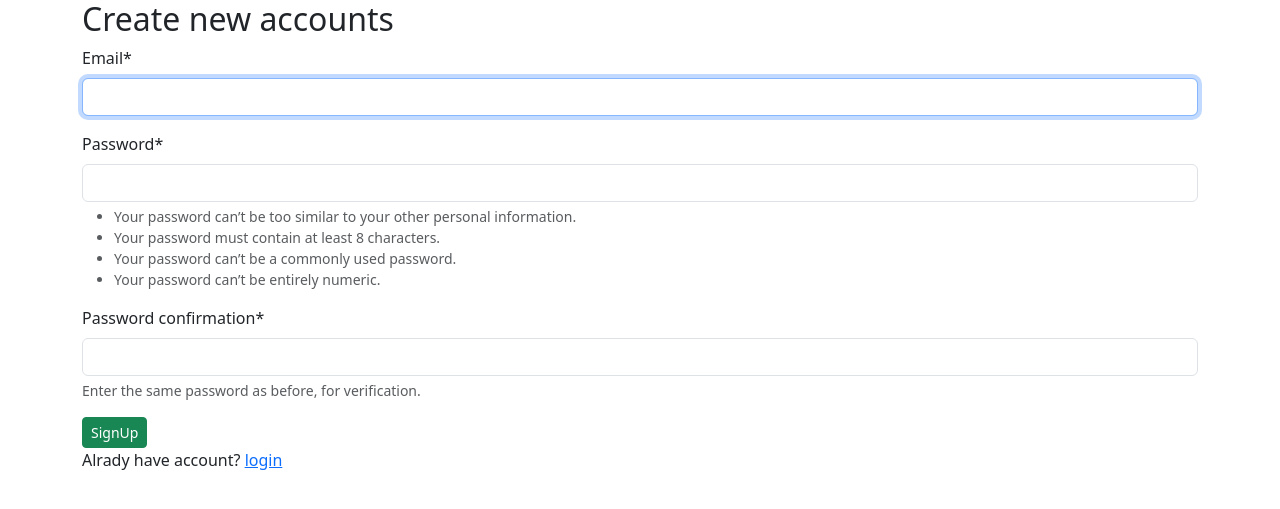
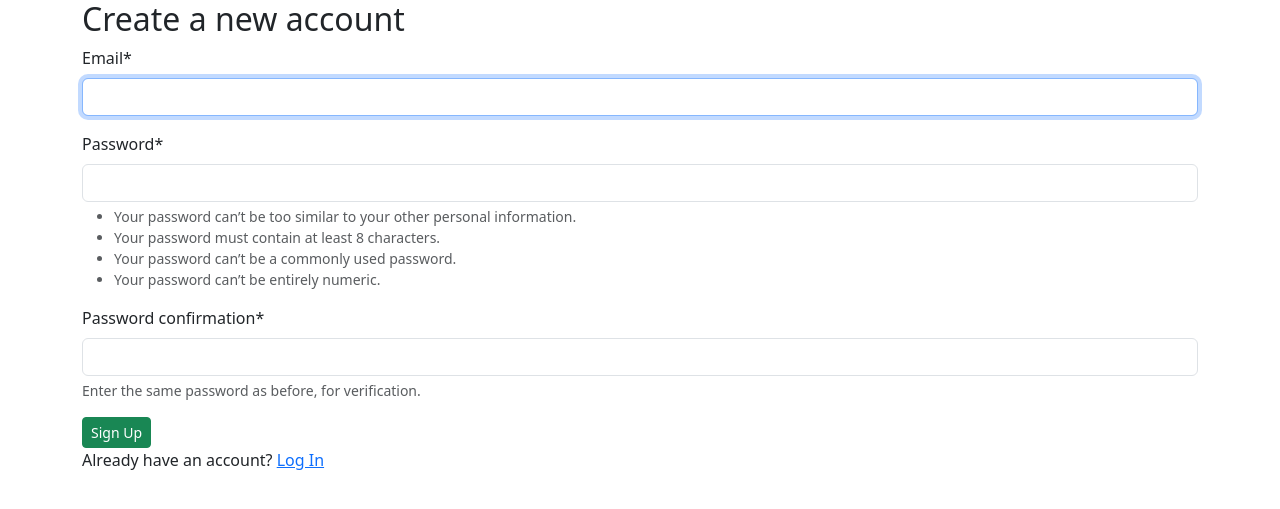
Before and after one commit to sakibbdcse/e-commerce, a Django app: template templates/app_login/sign_up.html in a window 1280 px wide. Shown: the top 509 px of the page. Run offline with Django 5.2, Linux system fonts and the light colour scheme; the template is opened without the code that fills it: values that come from a table or form of the project are taken from there, others are empty; some libraries are stand-ins or nearby versions.

Commit message:
error solved teamplate

```diff
--- a/SETTINGS/settings.py
+++ b/SETTINGS/settings.py
@@ -26,6 +26,7 @@ INSTALLED_APPS = [
     'django.contrib.messages',
     'django.contrib.staticfiles',
     'crispy_forms',
+    'crispy_bootstrap4',
     'app_login',
     'app_shop'
 ]
@@ -124,4 +125,4 @@ MEDIA_ROOT = BASE_DIR / 'media'
 
 DEFAULT_AUTO_FIELD = 'django.db.models.BigAutoField'
 
-LOGIN_URL = '/'
+LOGIN_URL = 'account/login/'
--- a/app_login/urls.py
+++ b/app_login/urls.py
@@ -1,7 +1,7 @@
 from django.urls import path
 from app_login import views
 urlpatterns = [
-    path('sigin-up/', views.sign_up, name='signup'),
     path('login/', views.login_user, name='login'),
+    path('signup/', views.sign_up, name='signup'),
     path('logout/', views.logout_user, name='logout'),
 ]
--- a/templates/app_login/login.html
+++ b/templates/app_login/login.html
@@ -5,10 +5,10 @@
 {% block body_block %}
 <h3>Log in</h3>
 <form method="POST">
-    {{form|crispy}}
     {% csrf_token %}
+    {{ form|crispy }}
     <button type="submit" class="btn btn-success btn-sm">Login</button>
     <br>
-    <p>Dotn't have any account?  <a href="signup">SignUP</a> Here</p>
+    <p>Don't have an account? <a href="{% url 'signup' %}">Sign Up</a> here</p>
 </form>
-{% endblock  %}
+{% endblock %}
--- a/templates/app_login/sign_up.html
+++ b/templates/app_login/sign_up.html
@@ -1,14 +1,14 @@
 {% extends "base.html" %}
 {% load crispy_forms_tags %}
-{% block title_block %} sign up {% endblock %}
+{% block title_block %} Sign Up {% endblock %}
 
 {% block body_block %}
-<h2>Create new accounts</h2>
-<form action="" method="POST">
-    {{form|crispy}}
+<h2>Create a new account</h2>
+<form method="POST">
     {% csrf_token %}
-    <button type="submit" class="btn btn-success btn-sm">SignUp</button>
+    {{ form|crispy }}
+    <button type="submit" class="btn btn-success btn-sm">Sign Up</button>
     <br>
-    <p>Alrady have account?  <a href="login">login</a></p>
+    <p>Already have an account? <a href="{% url 'login' %}">Log In</a></p>
 </form>
 {% endblock %}
```
